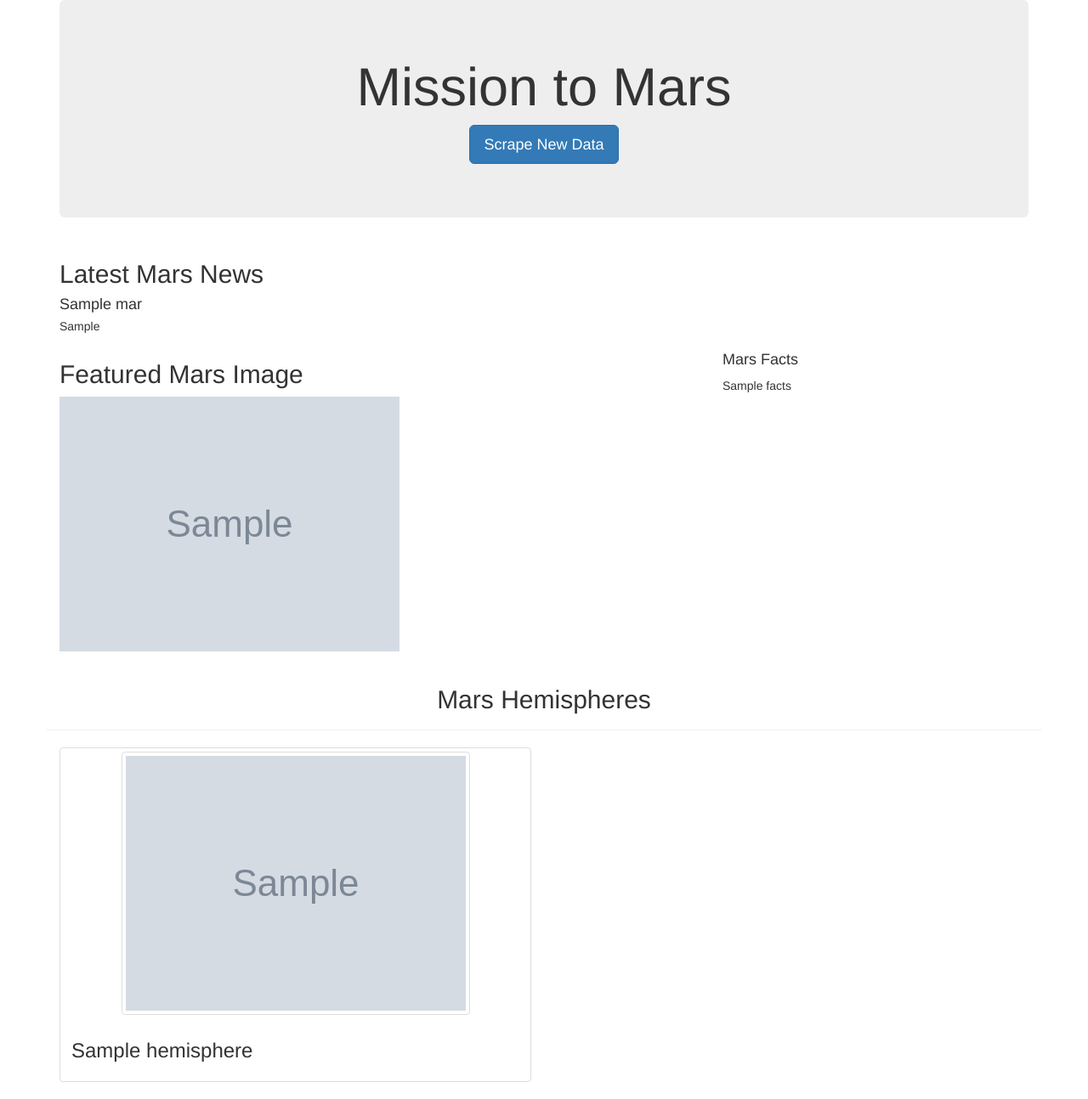
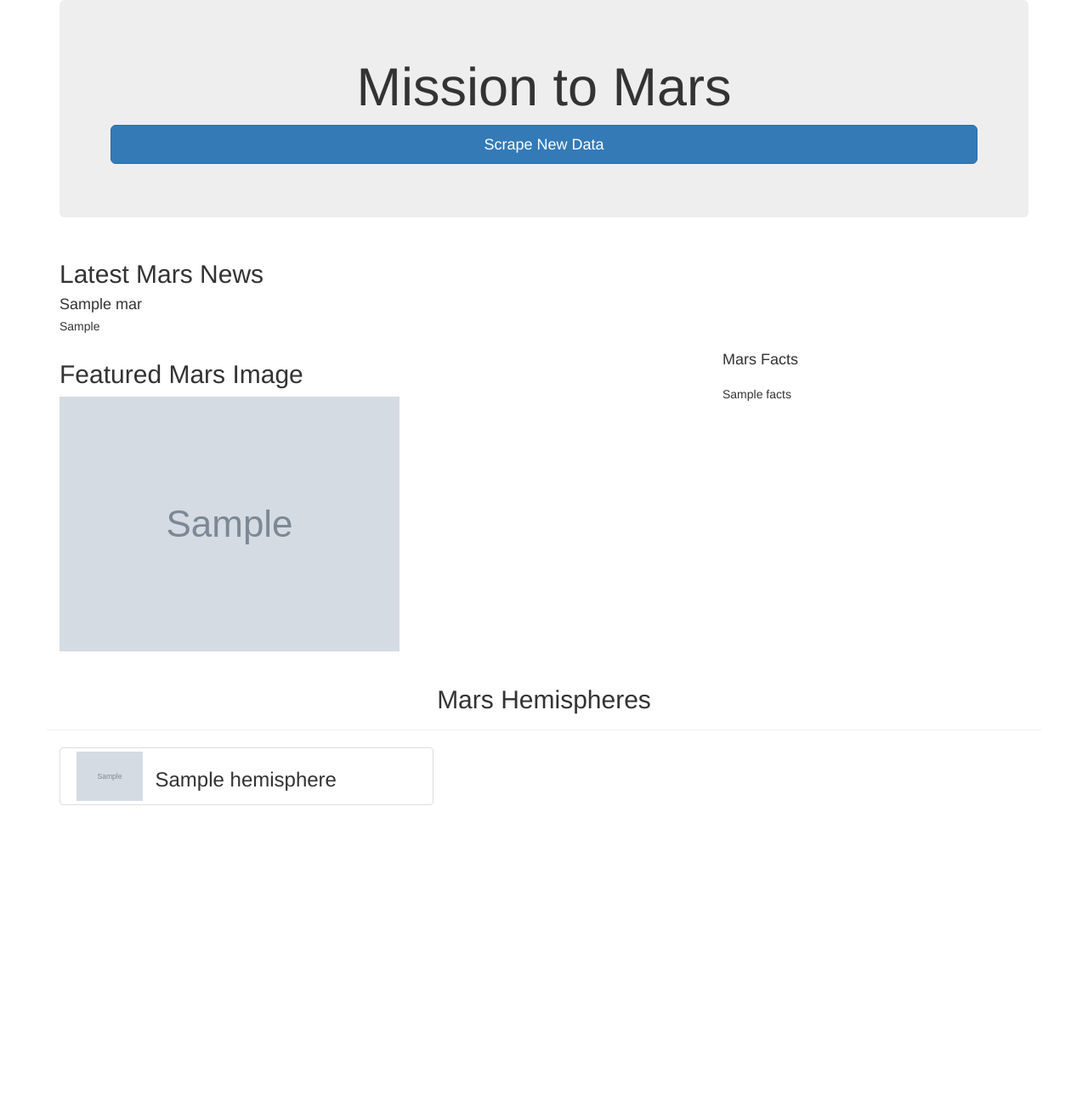
Before and after one commit to JorMerr/Misson-to-Mars, a Flask app: page / in a window 1280 px wide. Shown: the whole page at 85% size. After the commit the page ends 948 px from the top, so only its background shows below. Run offline with Flask 2, Linux system fonts and the light colour scheme; grey boxes marked "Sample" are stand-in pictures; a database or web service that is not in the repository returns one stand-in record (values such as "Sample title"); some libraries are stand-ins or nearby versions.

Commit message:
Additional Bootstrap components added to index.html

```diff
--- a/templates/index.html
+++ b/templates/index.html
@@ -16,7 +16,7 @@
       <div class="jumbotron text-center">
         <h1>Mission to Mars</h1>
         <!-- Add a button to activate scraping script -->
-        <p><a class="btn btn-primary btn-lg bg-success" href="/scrape" role="button">Scrape New Data</a></p>
+        <p><a class="btn btn-primary btn-lg bg-success btn-block" href="/scrape" role="button">Scrape New Data</a></p>
       </div>
 
       <!-- Add section for Mars News -->
@@ -48,7 +48,7 @@
         <div class="col-xs-6 col-md-4">
           <!-- Mars Facts -->
           <div class="table table-striped" id="mars-facts">
-            <h4>Mars Facts</h4>
+            <h4 class="table table-striped">Mars Facts</h4>
             {{ mars.facts | safe }}
           </div>
         </div>
@@ -62,8 +62,8 @@
 
         {% for hemisphere in mars.hemispheres %}
         <div class="col-md-6">
-          <div class="thumbnail">
-            <img src="{{hemisphere.img_url | default('static/images/error.png', true)}}" alt="..." class="img-thumbnail">
+          <div class="img-thumbnail">
+            <img src="{{hemisphere.img_url | default('static/images/error.png', true)}}" alt="..." class="col-md-3">
             <div class="caption">
               <h3>{{hemisphere.title}}</h3>
             </div>
```
